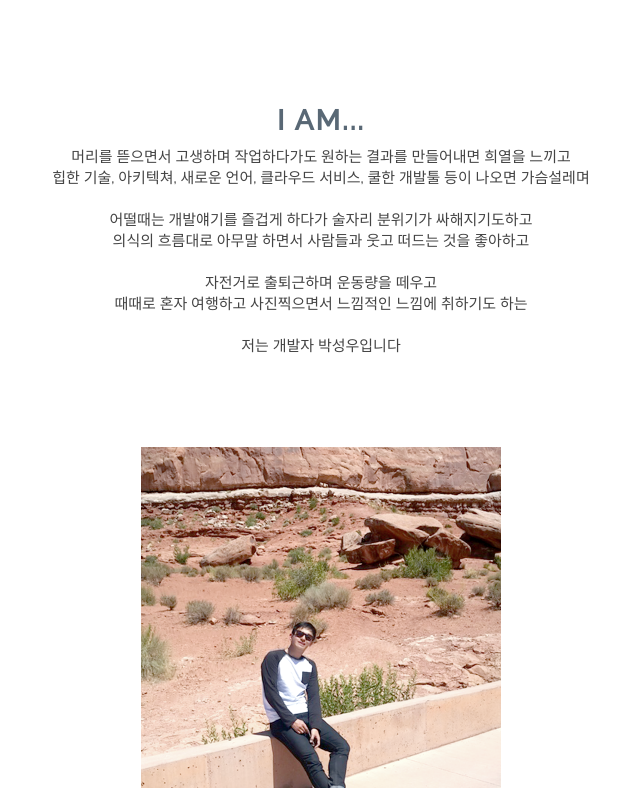
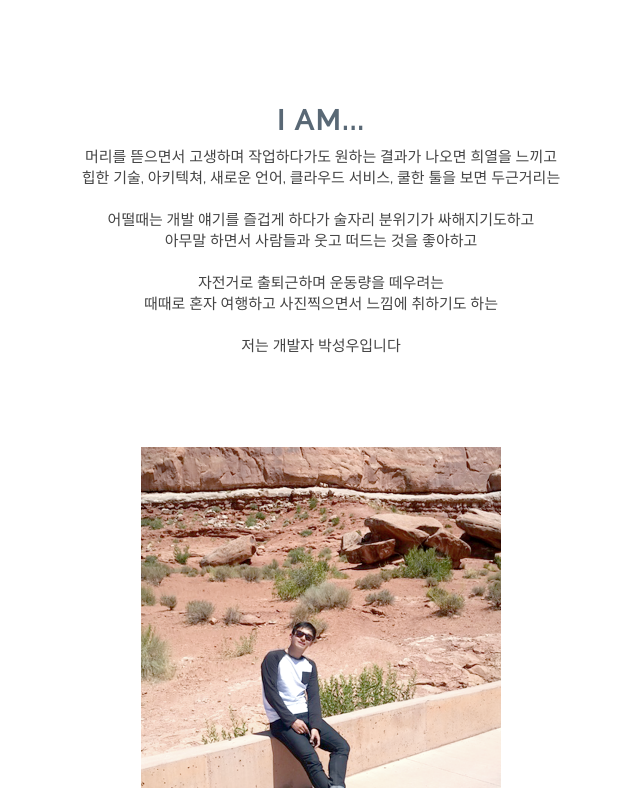
Before and after one commit to seongwoopark/seongwoopark.github.io, a Jekyll site: the page index.html, which Jekyll copies as it is, in a window 1280 px wide and 900 px high, scrolled down 792 px, cut to the strip 112-900 px from the top of the window. Shown: the whole strip, without its empty margins (319-959 px from the left). Built offline with Jekyll 4.4.1, drawn with Linux system fonts in a browser that asks for light colours; nearby versions of some CDN libraries; comment, search, counter and statistics services are not loaded.

Commit message:
update index about me

```diff
--- a/index.html
+++ b/index.html
@@ -63,12 +63,12 @@
     <header>
       <h2 class="wow fadeInDown">I am...</h2>
 			<p class="wow fadeInUp" data-wow-delay="0.1s">
-				머리를 뜯으면서 고생하며 작업하다가도 원하는 결과를 만들어내면 희열을 느끼고<br>
-				힙한 기술, 아키텍쳐, 새로운 언어, 클라우드 서비스, 쿨한 개발툴 등이 나오면 가슴설레며<br><br>
-				어떨때는 개발얘기를 즐겁게 하다가 술자리 분위기가 싸해지기도하고<br>
-				의식의 흐름대로 아무말 하면서 사람들과 웃고 떠드는 것을 좋아하고<br><br>
-				자전거로 출퇴근하며 운동량을 떼우고<br>
-				때때로 혼자 여행하고 사진찍으면서 느낌적인 느낌에 취하기도 하는<br><br>
+				머리를 뜯으면서 고생하며 작업하다가도 원하는 결과가 나오면 희열을 느끼고<br>
+				힙한 기술, 아키텍쳐, 새로운 언어, 클라우드 서비스, 쿨한 툴을 보면 두근거리는<br><br>
+				어떨때는 개발 얘기를 즐겁게 하다가 술자리 분위기가 싸해지기도하고<br>
+				아무말 하면서 사람들과 웃고 떠드는 것을 좋아하고<br><br>
+				자전거로 출퇴근하며 운동량을 떼우려는<br>
+				때때로 혼자 여행하고 사진찍으면서 느낌에 취하기도 하는<br><br>
 				저는 개발자 박성우입니다
 			</p>
 		</header>
```
